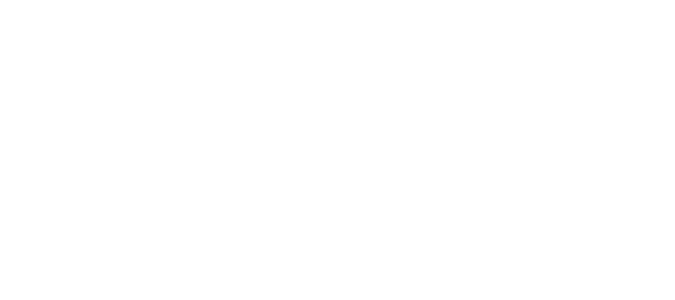
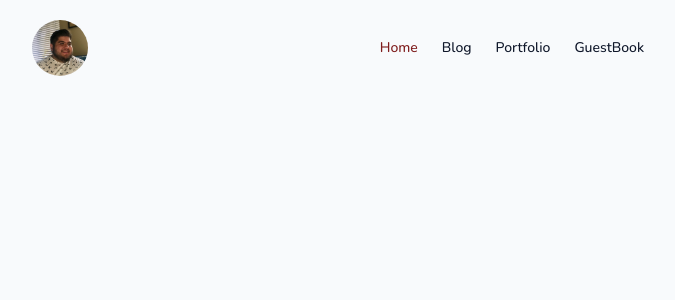
Before and after one commit to VicAv99/personal, a Next.js app: page / in a window 1280 px wide. Shown: the top 300 px of the page, without its empty margins (296-971 px from the left). Built offline with nearby package versions, Linux system fonts and the light colour scheme.

Commit message:
feat: update layout

```diff
--- a/app/layout.tsx
+++ b/app/layout.tsx
@@ -1,6 +1,7 @@
 import { PropsWithChildren } from "react";
 import "./globals.css";
 import { Nunito } from "next/font/google";
+import { cn } from "~/lib/utils";
 
 const inter = Nunito({ subsets: ["latin"] });
 
@@ -14,7 +15,14 @@
 export default function RootLayout({ children }: RootLayoutProps) {
   return (
     <html lang="en">
-      <body className={inter.className}>{children}</body>
+      <body
+        className={cn(
+          inter.className,
+          "container max-w-[65ch] p-7 bg-slate-50 md:p-0"
+        )}
+      >
+        {children}
+      </body>
     </html>
   );
 }
--- a/app/page.tsx
+++ b/app/page.tsx
@@ -1,3 +1,9 @@
+import Toolbar from "~/components/toolbar";
+
 export default function Home() {
-  return <main></main>;
+  return (
+    <main>
+      <Toolbar />
+    </main>
+  );
 }
```
